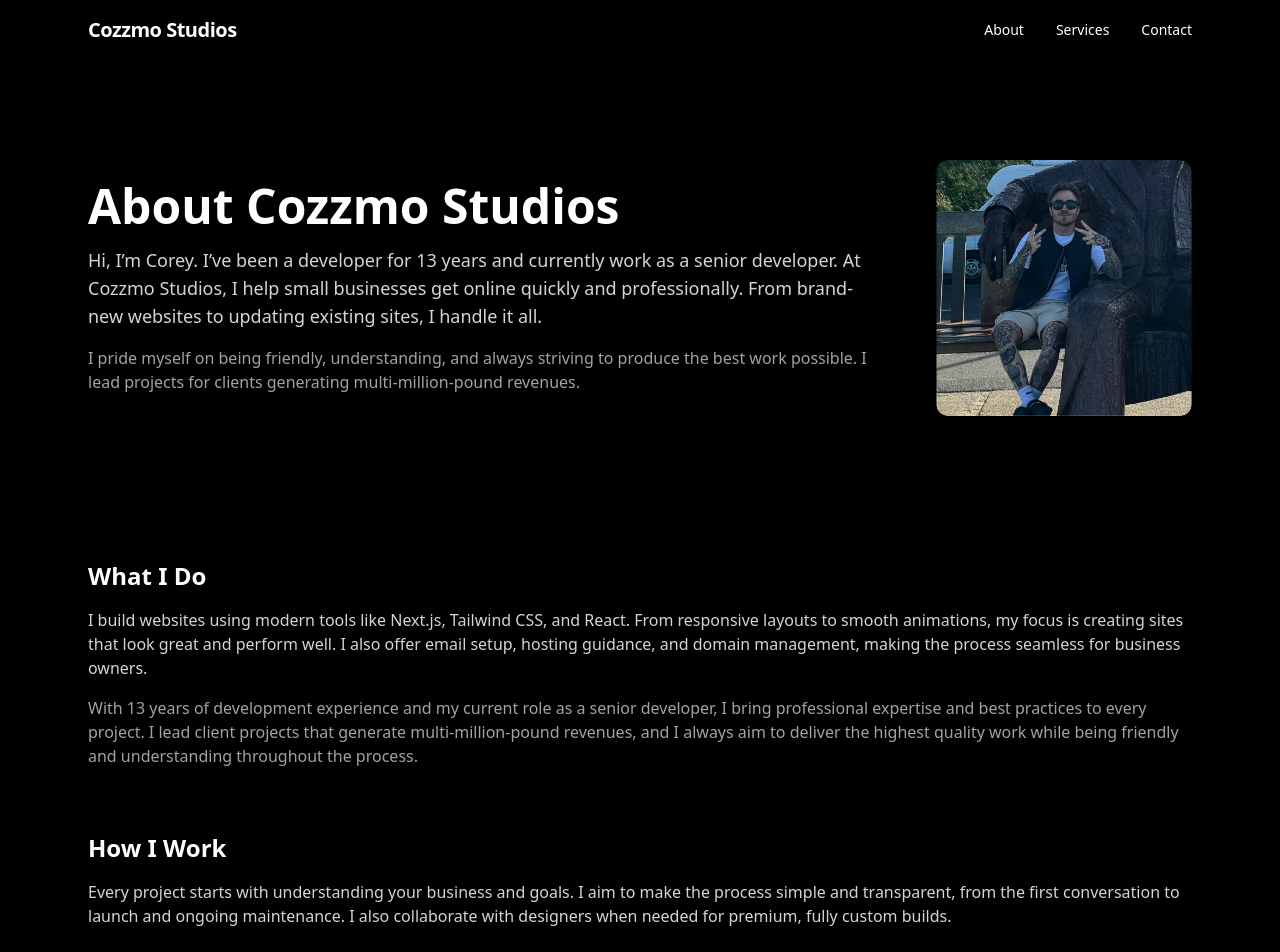
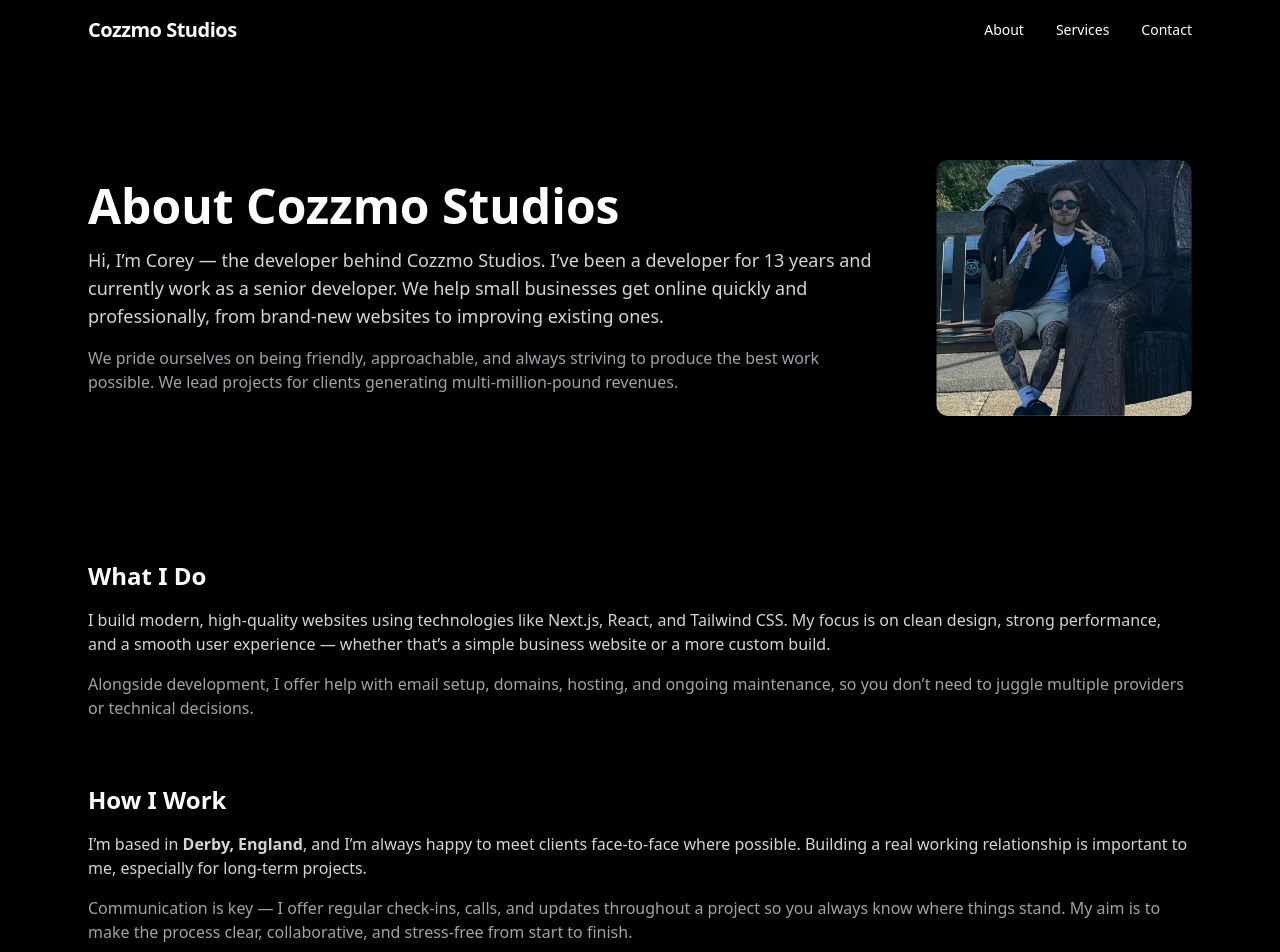
Before and after one commit to coreychamberlain/cozzmo-studios, a Next.js app: page /about in a window 1280 px wide. Shown: the top 952 px of the page. Built offline with nearby package versions, Linux system fonts and the light colour scheme.

Commit message:
Some update

```diff
--- a/app/about/page.tsx
+++ b/app/about/page.tsx
@@ -5,11 +5,11 @@
 export default function AboutPage() {
   return (
     <div className="bg-black text-white">
-      {/* About mini hero */}
+      {/* About hero */}
       <Hero
         title="About Cozzmo Studios"
-        intro="Hi, I’m Corey. I’ve been a developer for 13 years and currently work as a senior developer. At Cozzmo Studios, I help small businesses get online quickly and professionally. From brand-new websites to updating existing sites, I handle it all."
-        extra="I pride myself on being friendly, understanding, and always striving to produce the best work possible. I lead projects for clients generating multi-million-pound revenues."
+        intro="Hi, I’m Corey — the developer behind Cozzmo Studios. I’ve been a developer for 13 years and currently work as a senior developer. We help small businesses get online quickly and professionally, from brand-new websites to improving existing ones."
+        extra="We pride ourselves on being friendly, approachable, and always striving to produce the best work possible. We lead projects for clients generating multi-million-pound revenues."
         imageSrc="/img/me.jpg"
       />
 
@@ -18,22 +18,34 @@
         <FadeInUp className="space-y-4">
           <h2 className="text-2xl font-semibold text-white">What I Do</h2>
           <p className="text-zinc-300">
-            I build websites using modern tools like Next.js, Tailwind CSS, and React. From responsive layouts to smooth animations, my focus is creating sites that look great and perform well. I also offer email setup, hosting guidance, and domain management, making the process seamless for business owners.
+            I build modern, high-quality websites using technologies like Next.js, React, and Tailwind CSS.
+            My focus is on clean design, strong performance, and a smooth user experience — whether that’s a simple
+            business website or a more custom build.
           </p>
           <p className="text-zinc-400">
-            With 13 years of development experience and my current role as a senior developer, I bring professional expertise and best practices to every project. I lead client projects that generate multi-million-pound revenues, and I always aim to deliver the highest quality work while being friendly and understanding throughout the process.
+            Alongside development, I offer help with email setup, domains, hosting, and ongoing maintenance, so you don’t
+            need to juggle multiple providers or technical decisions.
           </p>
         </FadeInUp>
 
         <FadeInUp className="space-y-4">
           <h2 className="text-2xl font-semibold text-white">How I Work</h2>
           <p className="text-zinc-300">
-            Every project starts with understanding your business and goals. I aim to make the process simple and transparent, from the first conversation to launch and ongoing maintenance. I also collaborate with designers when needed for premium, fully custom builds.
+            I’m based in <strong>Derby, England</strong>, and I’m always happy to meet clients face-to-face where possible.
+            Building a real working relationship is important to me, especially for long-term projects.
+          </p>
+          <p className="text-zinc-400">
+            Communication is key — I offer regular check-ins, calls, and updates throughout a project so you always know
+            where things stand. My aim is to make the process clear, collaborative, and stress-free from start to finish.
           </p>
         </FadeInUp>
 
         <FadeInUp className="text-zinc-300">
-          If you’re ready to get online or improve your existing site, <a href="/contact" className="text-primary underline">get in touch</a> and let’s make it happen.
+          If you’re ready to get online or improve an existing site,&nbsp;
+          <a href="/contact" className="text-primary underline">
+            get in touch
+          </a>{" "}
+          and let’s see how I can help.
         </FadeInUp>
       </Container>
     </div>
--- a/app/services/page.tsx
+++ b/app/services/page.tsx
@@ -7,13 +7,13 @@
     title: "Complete Website Setup",
     slug: "complete-setup",
     intro:
-      "We create a 4–5 page website including a professional contact form. We also handle domain registration and hosting setup, but note domain and hosting costs vary depending on provider and are not included in the price.",
+      "We build modern, responsive websites similar to this one — typically 4–5 core pages, contact forms, and a clean, professional layout.",
     extra:
-      "Perfect for new businesses looking to get online quickly. We'll guide you through every step, from choosing your domain to launching your fully functional site.",
+      "These sites are ideal for small businesses looking to establish a strong online presence quickly and affordably, with room to grow later if needed.",
     price: "From £500",
   },
   {
-    title: "Custom Website Builds",
+    title: "Custom & Bespoke Builds",
     slug: "custom-builds",
     intro:
       "Fully custom websites designed to your exact specifications. Whether you need unique layouts, custom features, or premium design collaboration, we can deliver a polished, professional site.",
@@ -47,7 +47,7 @@
       {/* Hero */}
       <Hero
         title="Our Services"
-        intro="Below is an overview of the services we offer. Click each service on the homepage to jump here for more detail."
+        intro="Below is an overview of the services we offer and how we work. From fixed-price website builds to ongoing maintenance and custom projects, we keep things clear, flexible, and transparent."
         // No image passed
       />
 
--- a/components/home/ClientServices.tsx
+++ b/components/home/ClientServices.tsx
@@ -40,7 +40,8 @@
           viewport={{ once: true, amount: 0.3 }}
           transition={{ duration: 0.6 }}
         >
-          <h2 className="text-3xl font-semibold text-white mb-12">What We Offer</h2>
+          <h2 className="text-3xl font-semibold text-white mb-12">What We Can Help With</h2>
+          <p>Whether you need a brand-new website, updates to an existing one, or ongoing support, we offer flexible services tailored to your business.</p>
           <div className="grid md:grid-cols-2 gap-8">
             {services.map((service, i) => (
               <motion.div
--- a/components/home/Hero.tsx
+++ b/components/home/Hero.tsx
@@ -55,10 +55,7 @@
           transition={{ delay: 1.0, duration: 0.6 }}
           className="text-zinc-300 text-lg max-w-2xl"
         >
-          Cozzmo Studios helps small businesses establish a professional online
-          presence quickly and confidently. We handle everything from website
-          design to domain registration and hosting setup, or we can improve and
-          extend your existing site — so you can focus on running your business.
+          We help small businesses get online with fast, modern, professional websites — built to look great, perform well, and grow with your business. We help small businesses get online with fast, modern, professional websites — built to look great, perform well, and grow with your business.
         </motion.p>
 
         {/* Buttons */}
@@ -68,8 +65,8 @@
           variants={buttonVariants}
           className="mt-6 flex flex-wrap gap-4"
         >
-          <ButtonPrimary href="/contact">Start Your Website</ButtonPrimary>
-          <ButtonSecondary href="/services">Explore Services</ButtonSecondary>
+          <ButtonPrimary href="/contact">Get in Touch</ButtonPrimary>
+          <ButtonSecondary href="/services">View Services</ButtonSecondary>
         </motion.div>
       </Container>
     </div>
```
